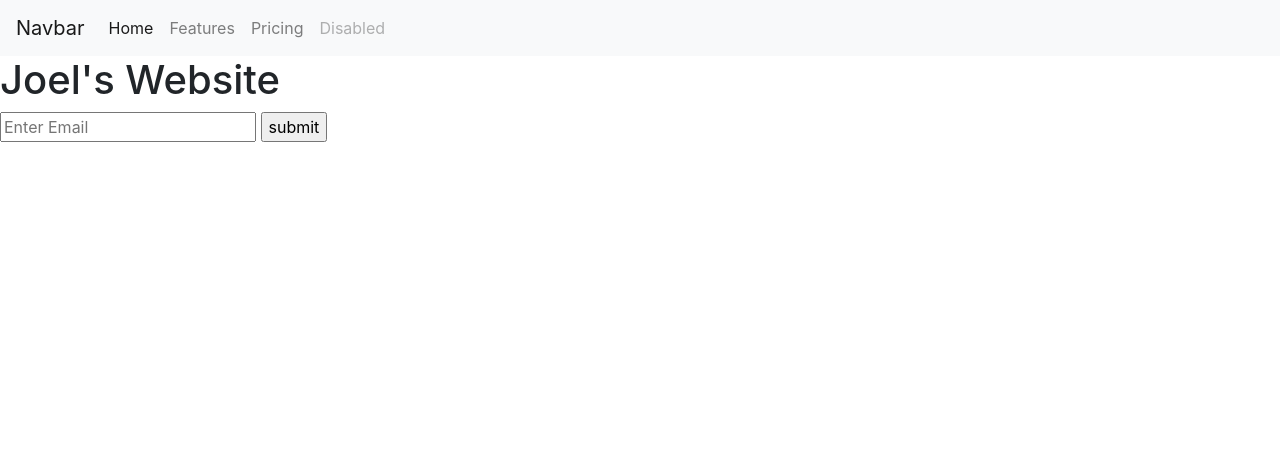
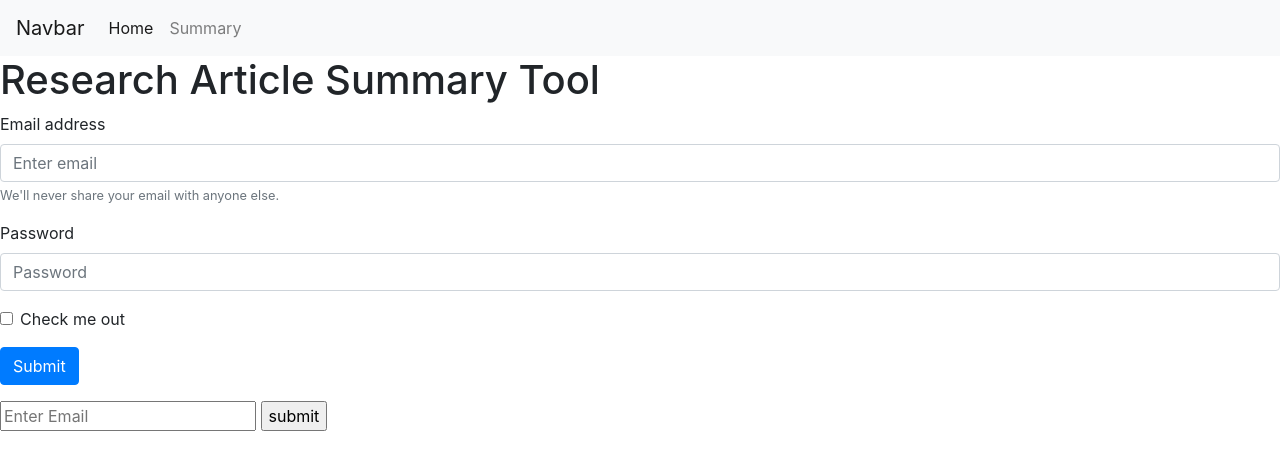
Before and after one commit to joeltancej/iNTUition, a Flask app: template templates/user.html in a window 1280 px wide. Shown: the top 470 px of the page. Run offline with Flask 2, Linux system fonts and the light colour scheme; the template is opened without the code that fills it, so the values that code supplies are empty; some libraries are stand-ins or nearby versions.

Commit message:
home template and updating python code

```diff
--- a/main.py
+++ b/main.py
@@ -1 +1,13 @@
 # main file
+
+from flask import Flask, render_template, url_for, request, redirect, session, flash
+from datetime import timedelta
+
+app = Flask(__name__)
+
+@app.route("/")
+def home():
+    return render_template("home.html")
+
+if __name__ == "__main__":
+    app.run(debug=True)
--- a/templates/base.html
+++ b/templates/base.html
@@ -24,18 +24,28 @@
                   <a class="nav-link" href="#">Home <span class="sr-only">(current)</span></a>
                 </li>
                 <li class="nav-item">
-                  <a class="nav-link" href="#">Features</a>
-                </li>
-                <li class="nav-item">
-                  <a class="nav-link" href="#">Pricing</a>
-                </li>
-                <li class="nav-item">
-                  <a class="nav-link disabled" href="#" tabindex="-1" aria-disabled="true">Disabled</a>
+                  <a class="nav-link" href="#">Summary</a>
                 </li>
               </ul>
             </div>
           </nav>
-        <h1>Joel's Website</h1>
+        <h1>Research Article Summary Tool</h1>
+        <form>
+          <div class="form-group">
+            <label for="exampleInputEmail1">Email address</label>
+            <input type="email" class="form-control" id="exampleInputEmail1" aria-describedby="emailHelp" placeholder="Enter email">
+            <small id="emailHelp" class="form-text text-muted">We'll never share your email with anyone else.</small>
+          </div>
+          <div class="form-group">
+            <label for="exampleInputPassword1">Password</label>
+            <input type="password" class="form-control" id="exampleInputPassword1" placeholder="Password">
+          </div>
+          <div class="form-group form-check">
+            <input type="checkbox" class="form-check-input" id="exampleCheck1">
+            <label class="form-check-label" for="exampleCheck1">Check me out</label>
+          </div>
+          <button type="submit" class="btn btn-primary">Submit</button>
+        </form>
         {% block content %}{% endblock %}
         <!-- copied from bootstrap website -->
         <!-- allows us to use a library from bootstrap to make our website look nicer -->
```
Also changed, not shown: home.html (added).
